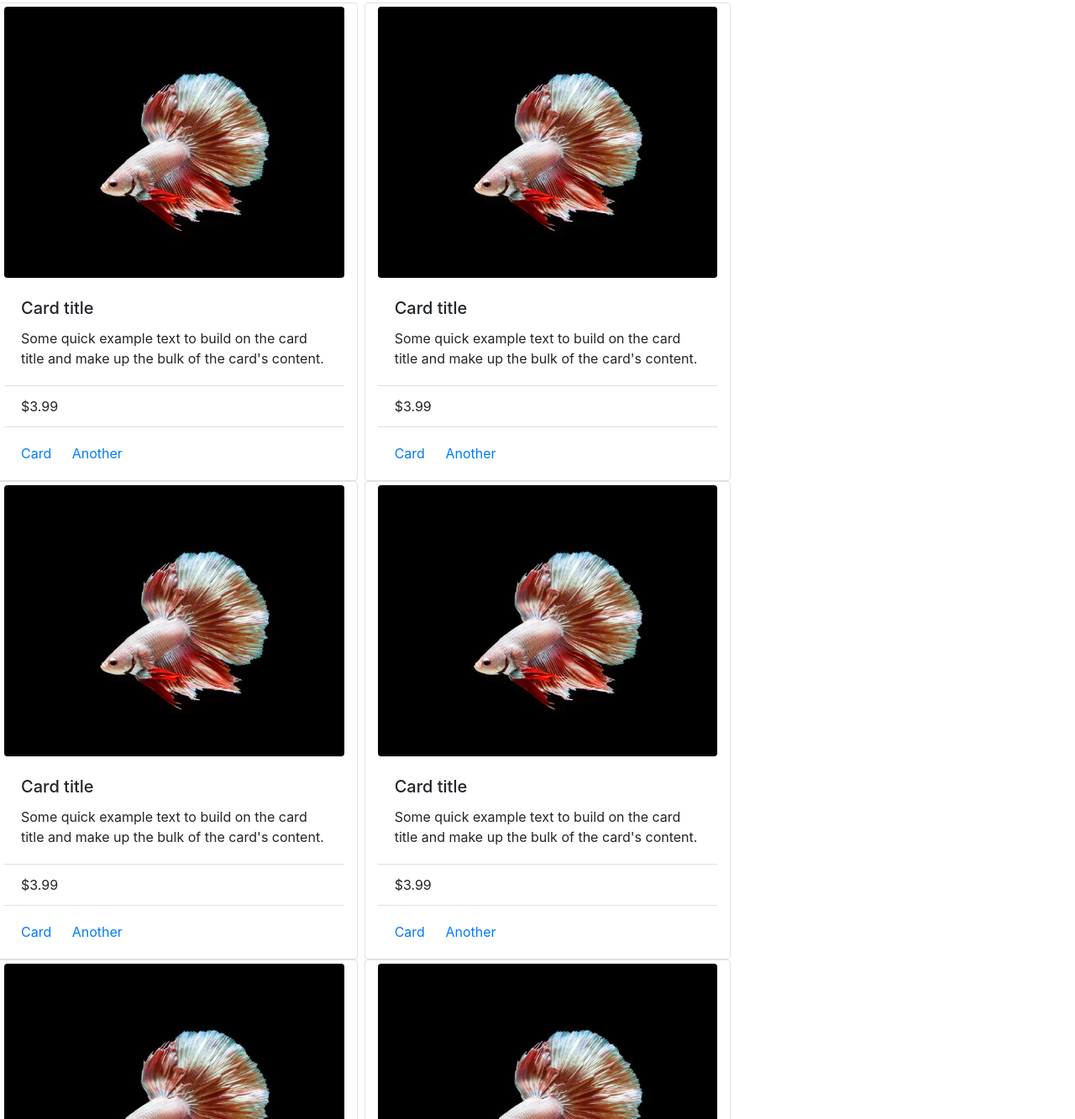
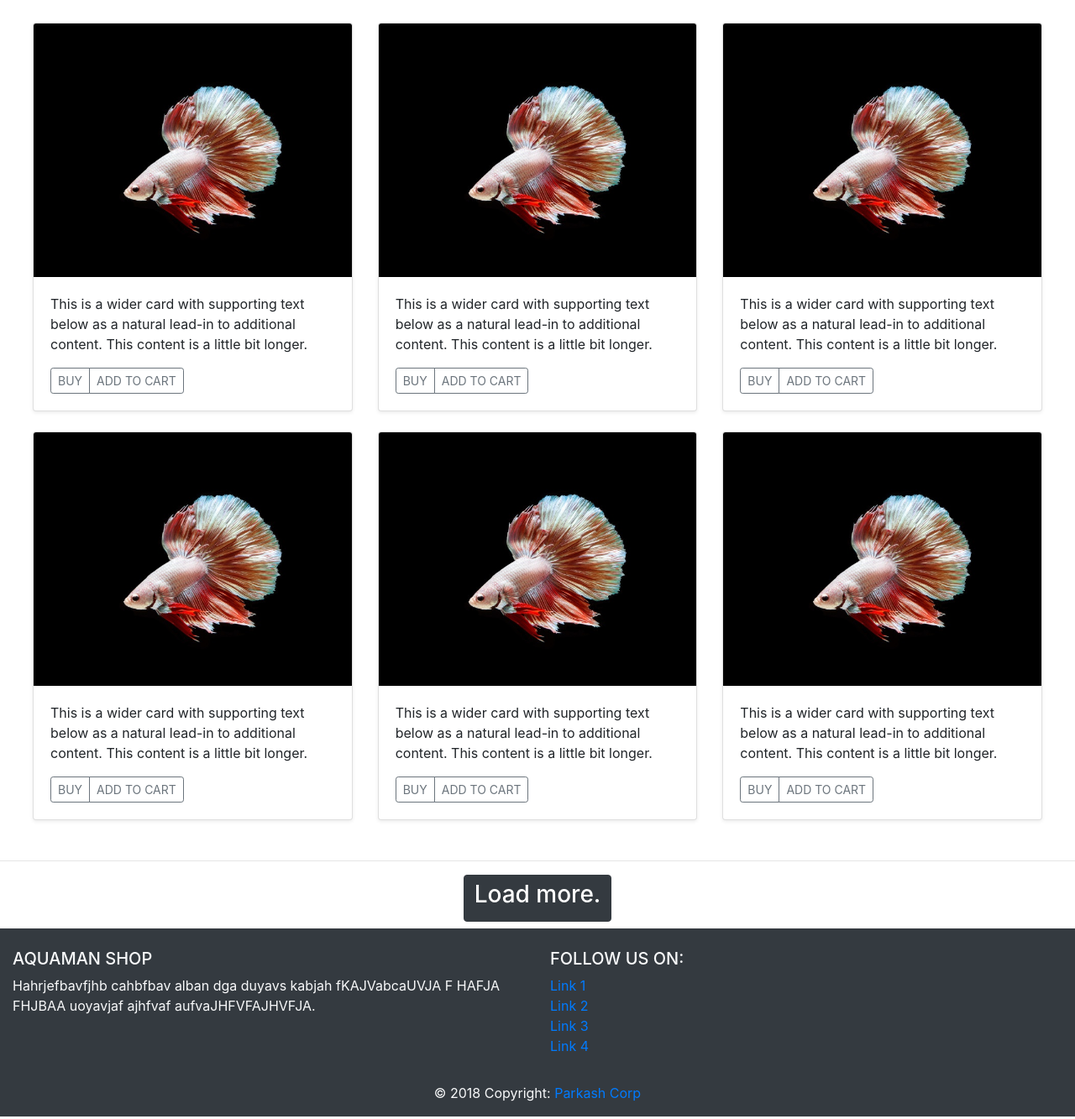
Before and after one commit to saadchaudharry/git.page, a plain HTML site: page index.html in a window 1280 px wide. Shown: the part 680-2013 px from the top of the page at 84% size. Drawn offline with nearby package versions, Linux system fonts and the light colour scheme.

Commit message:
Update index.html

```diff
--- a/index.html
+++ b/index.html
@@ -14,7 +14,7 @@
   <body>
     <!-- navbar -->
     <nav class="navbar navbar-expand-lg navbar-dark bg-dark">
-  <a class="navbar-brand" href="#">javed patni </a>
+  <a class="navbar-brand" href="#">Aqua man</a>
   <form class="form-inline my-2 my-lg-0">
       <input class="form-control mr-sm-2 w-50 p-3 mr-1" type="search" placeholder="Search" aria-label="Search">
       <button class="btn btn-outline-light" type="submit">Search</button>
@@ -115,98 +115,104 @@
   </ul>
 
   <!-- product -->
+<!-- <div class="container">  -->
+  <div class="row m-4 ">
+    <div class="col-md-4">
+          <div class="card mb-4 shadow-sm">
+            <img src="car.jpg" class="bd-placeholder-img card-img-top" >
+            <div class="card-body">
+              <p class="card-text">This is a wider card with supporting text below as a natural lead-in to additional content. This content is a little bit longer.</p>
+              <div class="d-flex justify-content-between align-items-center">
+                <div class="btn-group">
+                  <button type="button" class="btn btn-sm btn-outline-secondary">BUY</button>
+                  <button type="button" class="btn btn-sm btn-outline-secondary">ADD TO CART</button>
+                </div>
 
-  <div class="row">
-    <div class="card border 0 col-lg-4 mx-1"style="width: 18rem;">
-      <img src="car.jpg" class="card-img-top rounded my-1" alt="...">
-      <div class="card-body">
-        <h5 class="card-title">Card title</h5>
-        <p class="card-text">Some quick example text to build on the card title and make up the bulk of the card's content.</p>
               </div>
-      <ul class="list-group list-group-flush">
-        <li class="list-group-item">$3.99</li>
-      </ul>
-      <div class="card-body">
-        <a href="#" class="card-link">Card </a>
-        <a href="#" class="card-link">Another </a>
+            </div>
           </div>
         </div>
 
-      <div class="card border 0 col-lg-4 mx-1"style="width: 18rem;">
-      <img src="car.jpg" class="card-img-top rounded my-1" alt="...">
+ <div class="col-md-4">
+          <div class="card mb-4 shadow-sm">
+            <img src="car.jpg" class="bd-placeholder-img card-img-top" >
             <div class="card-body">
-        <h5 class="card-title">Card title</h5>
-        <p class="card-text">Some quick example text to build on the card title and make up the bulk of the card's content.</p>
+              <p class="card-text">This is a wider card with supporting text below as a natural lead-in to additional content. This content is a little bit longer.</p>
+              <div class="d-flex justify-content-between align-items-center">
+                <div class="btn-group">
+                  <button type="button" class="btn btn-sm btn-outline-secondary">BUY</button>
+                  <button type="button" class="btn btn-sm btn-outline-secondary">ADD TO CART</button>
                 </div>
-      <ul class="list-group list-group-flush">
-        <li class="list-group-item">$3.99</li>
-      </ul>
-      <div class="card-body">
-        <a href="#" class="card-link">Card </a>
-        <a href="#" class="card-link">Another </a>
+
+              </div>
+            </div>
           </div>
         </div>
 
-      <div class="card border 0 col-lg-4 mx-1"style="width: 18rem;">
-      <img src="car.jpg" class="card-img-top rounded my-1" alt="...">
+  <div class="col-md-4">
+          <div class="card mb-4 shadow-sm">
+            <img src="car.jpg" class="bd-placeholder-img card-img-top" >
             <div class="card-body">
-        <h5 class="card-title">Card title</h5>
-        <p class="card-text">Some quick example text to build on the card title and make up the bulk of the card's content.</p>
+              <p class="card-text">This is a wider card with supporting text below as a natural lead-in to additional content. This content is a little bit longer.</p>
+              <div class="d-flex justify-content-between align-items-center">
+                <div class="btn-group">
+                  <button type="button" class="btn btn-sm btn-outline-secondary">BUY</button>
+                  <button type="button" class="btn btn-sm btn-outline-secondary">ADD TO CART</button>
                 </div>
-      <ul class="list-group list-group-flush">
-        <li class="list-group-item">$3.99</li>
-      </ul>
-      <div class="card-body">
-        <a href="#" class="card-link">Card </a>
-        <a href="#" class="card-link">Another </a>
+
+              </div>
+            </div>
           </div>
         </div>
 
-    <div class="card border 0 col-lg-4 mx-1"style="width: 18rem;">
-      <img src="car.jpg" class="card-img-top rounded my-1" alt="...">
+   <div class="col-md-4">
+          <div class="card mb-4 shadow-sm">
+            <img src="car.jpg" class="bd-placeholder-img card-img-top" >
             <div class="card-body">
-        <h5 class="card-title">Card title</h5>
-        <p class="card-text">Some quick example text to build on the card title and make up the bulk of the card's content.</p>
+              <p class="card-text">This is a wider card with supporting text below as a natural lead-in to additional content. This content is a little bit longer.</p>
+              <div class="d-flex justify-content-between align-items-center">
+                <div class="btn-group">
+                  <button type="button" class="btn btn-sm btn-outline-secondary">BUY</button>
+                  <button type="button" class="btn btn-sm btn-outline-secondary">ADD TO CART</button>
                 </div>
-      <ul class="list-group list-group-flush">
-        <li class="list-group-item">$3.99</li>
-      </ul>
-      <div class="card-body">
-        <a href="#" class="card-link">Card </a>
-        <a href="#" class="card-link">Another </a>
+
+              </div>
+            </div>
           </div>
         </div>
 
-    <div class="card border 0 col-lg-4 mx-1"style="width: 18rem;">
-      <img src="car.jpg" class="card-img-top rounded my-1" alt="...">
+<div class="col-md-4">
+          <div class="card mb-4 shadow-sm">
+            <img src="car.jpg" class="bd-placeholder-img card-img-top" >
             <div class="card-body">
-        <h5 class="card-title">Card title</h5>
-        <p class="card-text">Some quick example text to build on the card title and make up the bulk of the card's content.</p>
-      </div>
-      <ul class="list-group list-group-flush">
-        <li class="list-group-item">$3.99</li>
-      </ul>
-      <div class="card-body">
-        <a href="#" class="card-link">Card </a>
-        <a href="#" class="card-link">Another </a>
-      </div>
+              <p class="card-text">This is a wider card with supporting text below as a natural lead-in to additional content. This content is a little bit longer.</p>
+              <div class="d-flex justify-content-between align-items-center">
+                <div class="btn-group">
+                  <button type="button" class="btn btn-sm btn-outline-secondary">BUY</button>
+                  <button type="button" class="btn btn-sm btn-outline-secondary">ADD TO CART</button>
                 </div>
 
-    <div class="card border 0 col-lg-4 mx-1"style="width: 18rem;">
-      <img src="car.jpg" class="card-img-top rounded my-1" alt="...">
-      <div class="card-body">
-        <h5 class="card-title">Card title</h5>
-        <p class="card-text">Some quick example text to build on the card title and make up the bulk of the card's content.</p>
-      </div>
-      <ul class="list-group list-group-flush">
-        <li class="list-group-item">$3.99</li>
-      </ul>
-      <div class="card-body">
-        <a href="#" class="card-link">Card </a>
-        <a href="#" class="card-link">Another</a>
               </div>
             </div>
           </div>
+        </div>
+<div class="col-md-4">
+          <div class="card mb-4 shadow-sm">
+            <img src="car.jpg" class="bd-placeholder-img card-img-top" >
+            <div class="card-body">
+              <p class="card-text">This is a wider card with supporting text below as a natural lead-in to additional content. This content is a little bit longer.</p>
+              <div class="d-flex justify-content-between align-items-center">
+                <div class="btn-group">
+                  <button type="button" class="btn btn-sm btn-outline-secondary">BUY</button>
+                  <button type="button" class="btn btn-sm btn-outline-secondary">ADD TO CART</button>
+                </div>
+
+              </div>
+            </div>
+          </div>
+        </div>
+  </div>
+<!-- </div> -->
 <!-- load more --><hr>
 <div class="text-center m-2">
 <button type="button" class="btn btn-dark"><h3>Load more.</h3></button>
@@ -266,7 +272,7 @@
 
   <!-- Copyright -->
   <div class="footer-copyright text-center py-3">© 2018 Copyright:
-    <a href="#">Parkash Corp/Saad chaudhary</a>
+    <a href="#">Parkash Corp</a>
   </div>
   <!-- Copyright -->
 
```
Lines whose indentation alone changed are shown as unchanged.
